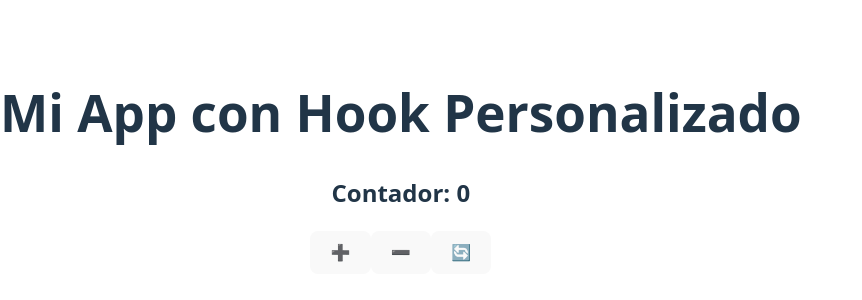
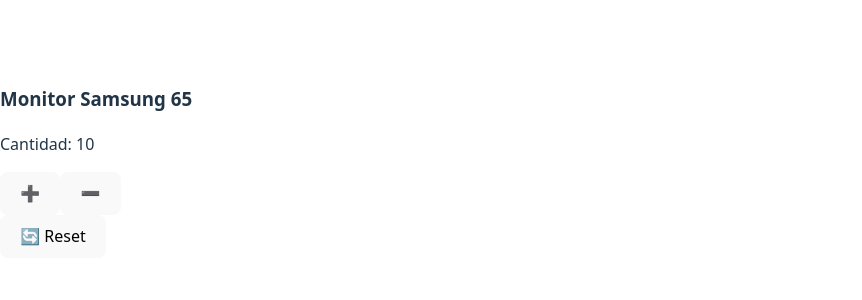
Before and after one commit to andres-rpenuela/udemy_sts6_react, a React (Vite) app in the folder react-app/: page / in a window 1280 px wide. Shown: the part 238-538 px from the top of the page, without its empty margins (0-862 px from the left). Built offline with nearby package versions, Linux system fonts and the light colour scheme.

Commit message:
[sts6] se crea un hook + component + mock + interface de product

```diff
--- a/react-app/src/components/ProductApp.tsx
+++ b/react-app/src/components/ProductApp.tsx
@@ -1,9 +1,21 @@
+import { useProduct } from "../hooks/useProduct";
+import { prodducts } from "../mocks/Product.mock";
 
 export const ProductApp = () =>{
 
+    const { products, plus, subtract, reset } = useProduct(prodducts);
+
     return (
         <>
-            <h1>Hola Mundo react!</h1>
+        {products.map((p) => (
+            <div key={p.id}>
+            <h3>{p.name}</h3>
+            <p>Cantidad: {p.quantity}</p>
+            <button onClick={() => plus(p.id)}>➕</button>
+            <button onClick={() => subtract(p.id)}>➖</button>
+            </div>
+        ))}
+        <button onClick={reset}>🔄 Reset</button>
         </>
-    )
+    );
 }
--- /dev/null
+++ b/react-app/src/hooks/useProduct.ts
@@ -0,0 +1,35 @@
+import { useState } from "react";
+import type { Product } from "../interface/Product.interface";
+
+export function useProduct(init: Product[] = []){
+    const [products,setProducts] = useState(init);
+
+    // Incremta la cantidad por id
+    const plus = (id: number) => {
+        setProducts((prev) =>
+        prev.map((p) =>
+            p.id === id ? { ...p, quantity: ( p.quantity || 0) + 1 } : p
+        )
+        );
+    };
+
+    // Decre,emta la cantidad por id
+    const subtract = (id: number) => {
+        setProducts((prev) =>
+        prev.map((p) =>
+            p.id === id ? { ...p, quantity: Math.max((p.quantity || 0) - 1, 0) } : p
+        )
+        );
+    };
+
+    // Resetea al estado inicial
+    const reset = () => setProducts(init);
+
+    // Aagregar un producto
+    const addProduct = (product: Product) => {
+        setProducts((prev) => [...prev, { ...product, quantity: product.quantity || 0 }]);
+    };
+
+     return { products, plus, subtract, reset };
+
+}
--- a/react-app/src/main.tsx
+++ b/react-app/src/main.tsx
@@ -2,9 +2,11 @@ import { StrictMode } from 'react'
 import { createRoot } from 'react-dom/client'
 import './index.css'
 import { Count } from './components/Contador'
+import { ProductApp } from './components/ProductApp'
 
 createRoot(document.getElementById('root')!).render(
   <StrictMode>
-    <Count/>
+    {/* <Count/> */}
+    <ProductApp/>
   </StrictMode>,
 )
--- /dev/null
+++ b/react-app/src/mocks/Product.mock.ts
@@ -0,0 +1,12 @@
+import type { Product } from "../interface/Product.interface";
+
+
+export const prodducts:Product[] = [
+    {
+        id:1,
+        name: 'Monitor Samsung 65',
+        price: 500,
+        quantity: 10,
+        description: 'El monitor es increibe!'
+    }
+]
```
Also changed, not shown: react-app/src/interface/Product.interface.ts (added, +7 -0 lines).
